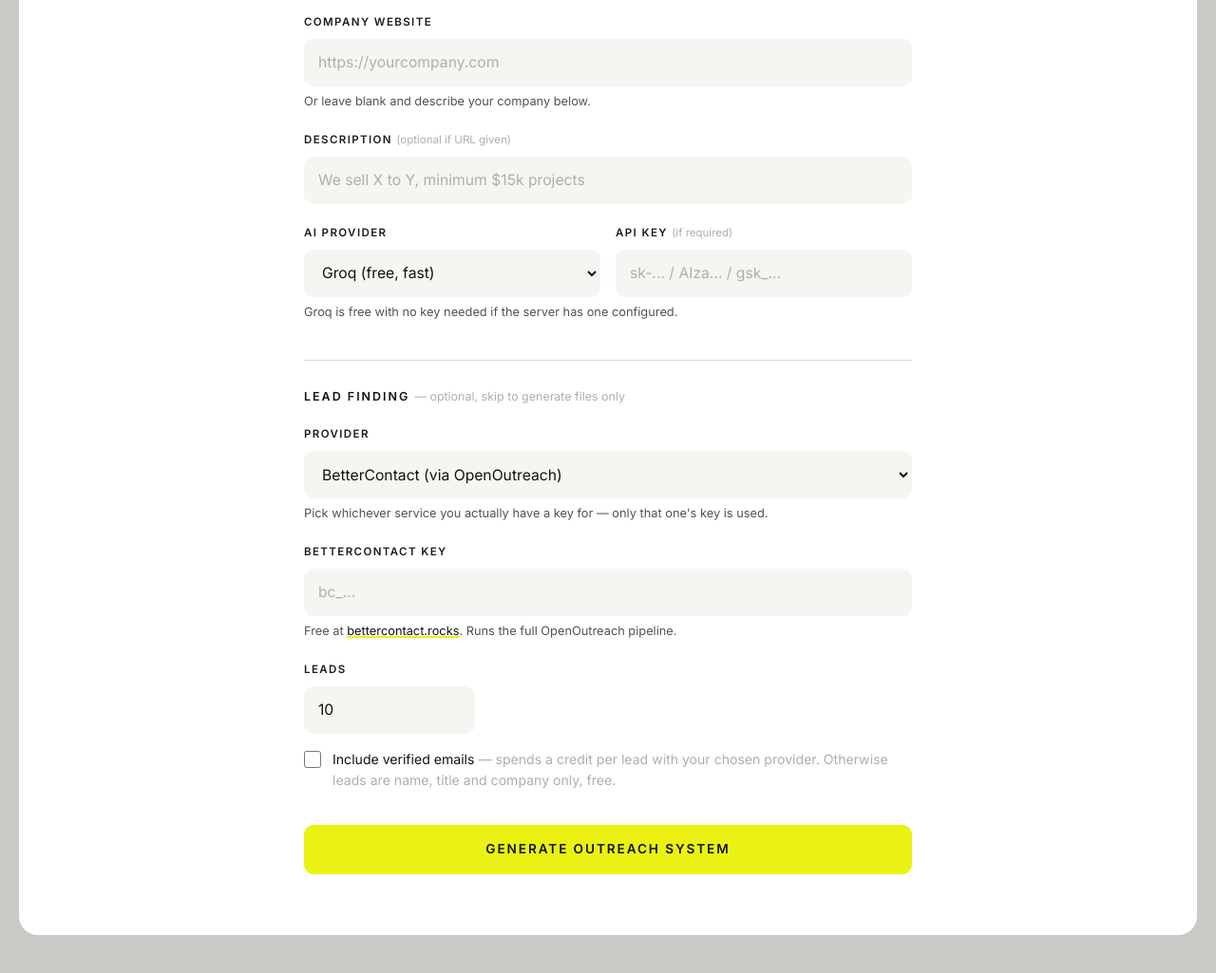
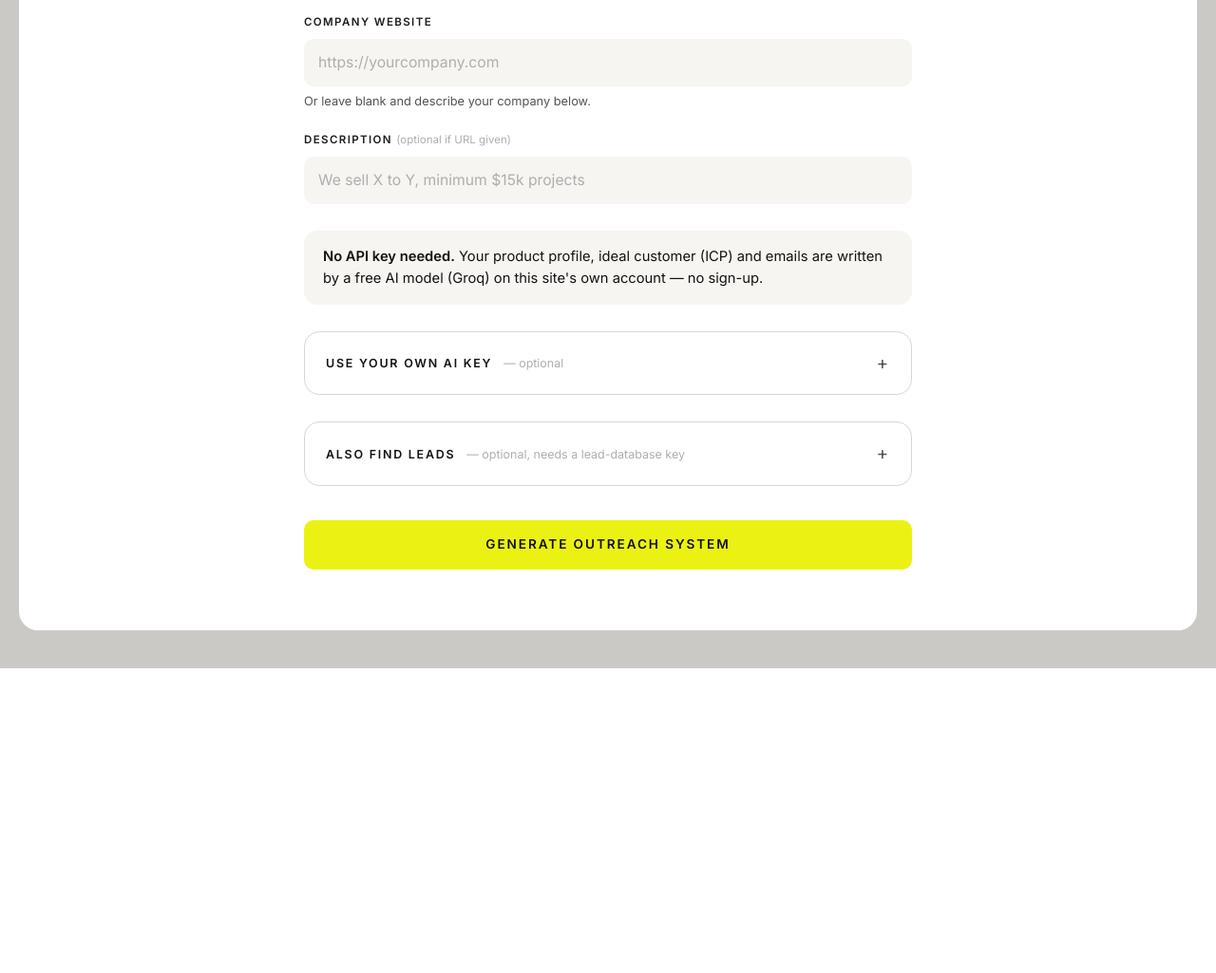
Before and after one commit to YAlegend/b2b-lead-generation-using-icp, a FastAPI app: page / in a window 1280 px wide. Shown: the part 646-1671 px from the top of the page at 95% size. After the commit the page ends 1350 px from the top, so only its background shows below. Run offline with FastAPI, Linux system fonts and the light colour scheme; some libraries are stand-ins or nearby versions; some web fonts are replaced.

Commit message:
Make the no-key ICP path the default on the home page
The home page already generated the product profile, ICP and emails with the
server's Groq key when no key was given, but the provider and API key fields
looked required. Lead with a 'No API key needed' note, move own-key and
lead-finding options into collapsible sections, and show a friendly message
when the shared free Groq quota is exhausted instead of the raw 429 error.

Co-Authored-By: Claude Opus 5.5 <noreply@anthropic.com>

```diff
--- a/webapp/main.py
+++ b/webapp/main.py
@@ -54,8 +54,7 @@ def _abuse_check(request: Request, honeypot: str, provider: str, api_key: str) -
     if not search_limiter.allow(client_ip(request)):
         return "Too many searches from your connection. Please wait a few minutes and try again."
     if provider == "groq" and not api_key and not server_key_limiter.allow("server"):
-        return ("The free shared AI key is busy right now. Add your own AI key under "
-                "settings, or try again later.")
+        return "The free AI model is busy right now. Add your own AI key, or try again later."
     return ""
 
 EMAIL_SYSTEM = """You are a B2B sales copywriter writing a cold email sequence
@@ -267,6 +266,9 @@ def generate(
             EMAIL_SYSTEM,
         )
     except LLMError as exc:
+        if provider == "groq" and not api_key and " 429" in str(exc):
+            return form_error("The free AI model has hit its limit for now. Try again in a few minutes, "
+                              "or open \"Use your own AI key\" and add a free key from console.groq.com.")
         return form_error(str(exc))
 
     leads_output = ""
--- a/webapp/static/brand.css
+++ b/webapp/static/brand.css
@@ -152,3 +152,14 @@ td.muted { color: var(--faint); }
 }
 
 .hp { position: absolute; left: -10000px; width: 1px; height: 1px; overflow: hidden; }
+
+/* Collapsible settings panel (used on / and /find) */
+details.settings { margin-top: 28px; border: 1px solid var(--line-2); border-radius: 16px; }
+details.settings summary {
+  cursor: pointer; padding: 18px 22px; list-style: none; display: flex; gap: 12px; align-items: center;
+  font-size: .78rem; font-weight: 600; letter-spacing: .14em; text-transform: uppercase;
+}
+details.settings summary::-webkit-details-marker { display: none; }
+details.settings summary:focus-visible { outline: none; box-shadow: var(--focus); border-radius: 16px; }
+details.settings summary::after { content: "+"; font-size: 1.2rem; font-weight: 400; color: var(--muted); }
+details.settings[open] summary::after { content: "–"; }
--- a/webapp/templates/index.html
+++ b/webapp/templates/index.html
@@ -15,6 +15,12 @@
     .row { display: flex; gap: 16px; flex-wrap: wrap; }
     .row > div { flex: 1; min-width: 180px; }
     #submit-btn { margin-top: 36px; }
+    .free-note { margin-top: 28px; padding: 16px 20px; border-radius: 14px; background: var(--panel-soft); font-size: .92rem; }
+    .free-note b { font-weight: 600; }
+    details.settings summary { justify-content: flex-start; }
+    details.settings summary::after { margin-left: auto; }
+    .settings-inner { padding: 0 22px 22px; }
+    .settings-inner > label.field:first-child, .settings-inner > .row:first-child label.field { margin-top: 4px; }
     @media (max-width: 720px) { .steps { grid-template-columns: 1fr; } }
   </style>
 </head>
@@ -46,6 +52,13 @@
           <label class="field" for="description">Description <span class="optional">(optional if URL given)</span></label>
           <input type="text" id="description" name="description" autocomplete="off" placeholder="We sell X to Y, minimum $15k projects">
 
+          <div class="free-note">
+            <b>No API key needed.</b> Your product profile, ideal customer (ICP) and emails are written by a free AI model (Groq) on this site's own account — no sign-up.
+          </div>
+
+          <details class="settings" id="ai-settings">
+            <summary>Use your own AI key <span class="optional">— optional</span></summary>
+            <div class="settings-inner">
               <div class="row">
                 <div>
                   <label class="field" for="provider">AI provider</label>
@@ -56,14 +69,17 @@
                   </select>
                 </div>
                 <div>
-              <label class="field" for="api_key">API key <span class="optional">(if required)</span></label>
+                  <label class="field" for="api_key">API key</label>
                   <input type="password" id="api_key" name="api_key" autocomplete="off" placeholder="sk-... / AIza... / gsk_...">
                 </div>
               </div>
-          <div class="hint">Groq is free with no key needed if the server has one configured.</div>
+              <div class="hint">Only if the free model is busy, or you prefer Claude, GPT or Gemini. Your key is used for this request only.</div>
+            </div>
+          </details>
 
-          <div class="section-label">Lead finding <span class="optional">— optional, skip to generate files only</span></div>
-
+          <details class="settings" id="lead-settings">
+            <summary>Also find leads <span class="optional">— optional, needs a lead-database key</span></summary>
+            <div class="settings-inner">
             <label class="field" for="discovery_provider">Provider</label>
             <select id="discovery_provider" name="discovery_provider">
               <option value="bettercontact" selected>BetterContact (via OpenOutreach)</option>
@@ -101,6 +117,9 @@
               <input type="checkbox" id="with_emails" name="with_emails" value="true">
               <span>Include verified emails <span class="optional">— spends a credit per lead with your chosen provider. Otherwise leads are name, title and company only, free.</span></span>
             </label>
+            <div class="hint">No lead-database key? Skip this — you still get the full ICP and emails.</div>
+            </div>
+          </details>
 
           <button type="submit" class="btn block" id="submit-btn">
             <span class="spinner" aria-hidden="true"></span>
```
Also changed, not shown: webapp/templates/find.html (+0 -9 lines), webapp/tests/test_generate.py (added, +37 -0 lines), webapp/tests/test_security.py (+1 -1 lines). Lines whose indentation alone changed are shown as unchanged.
